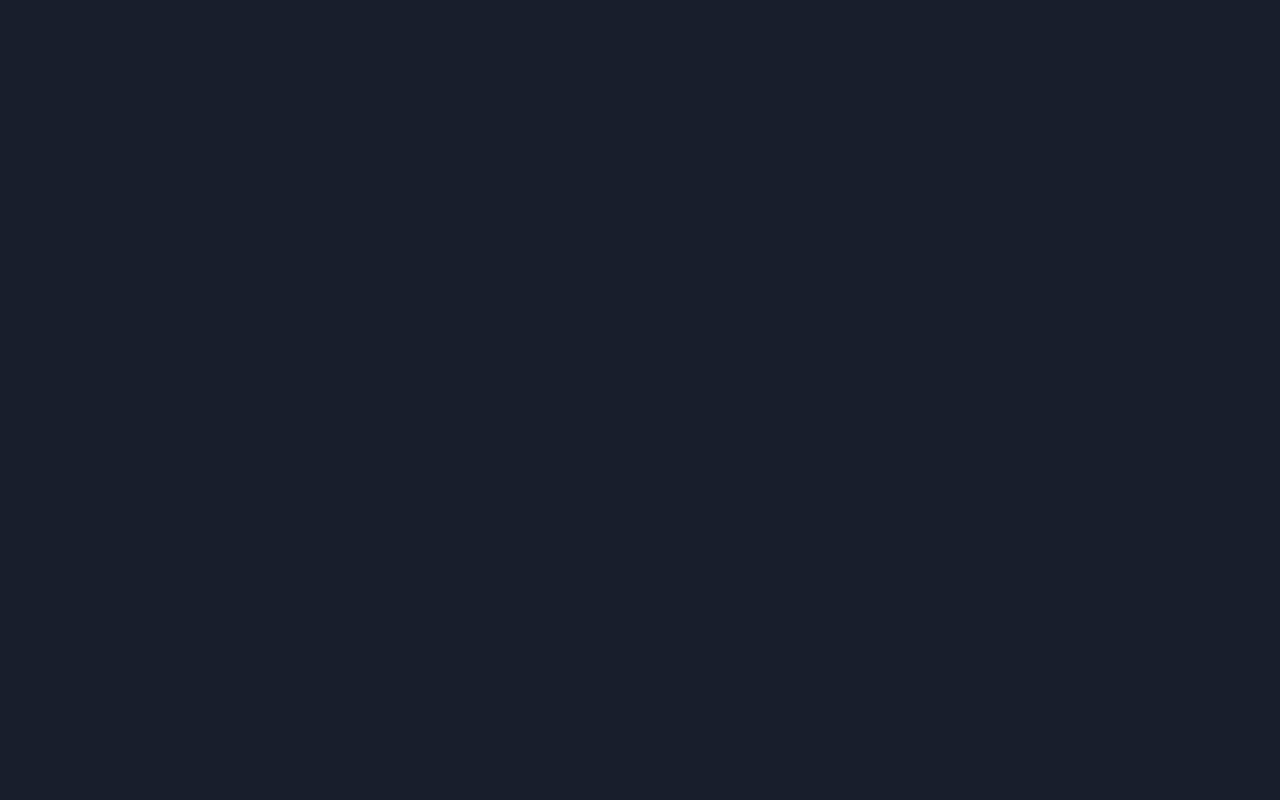
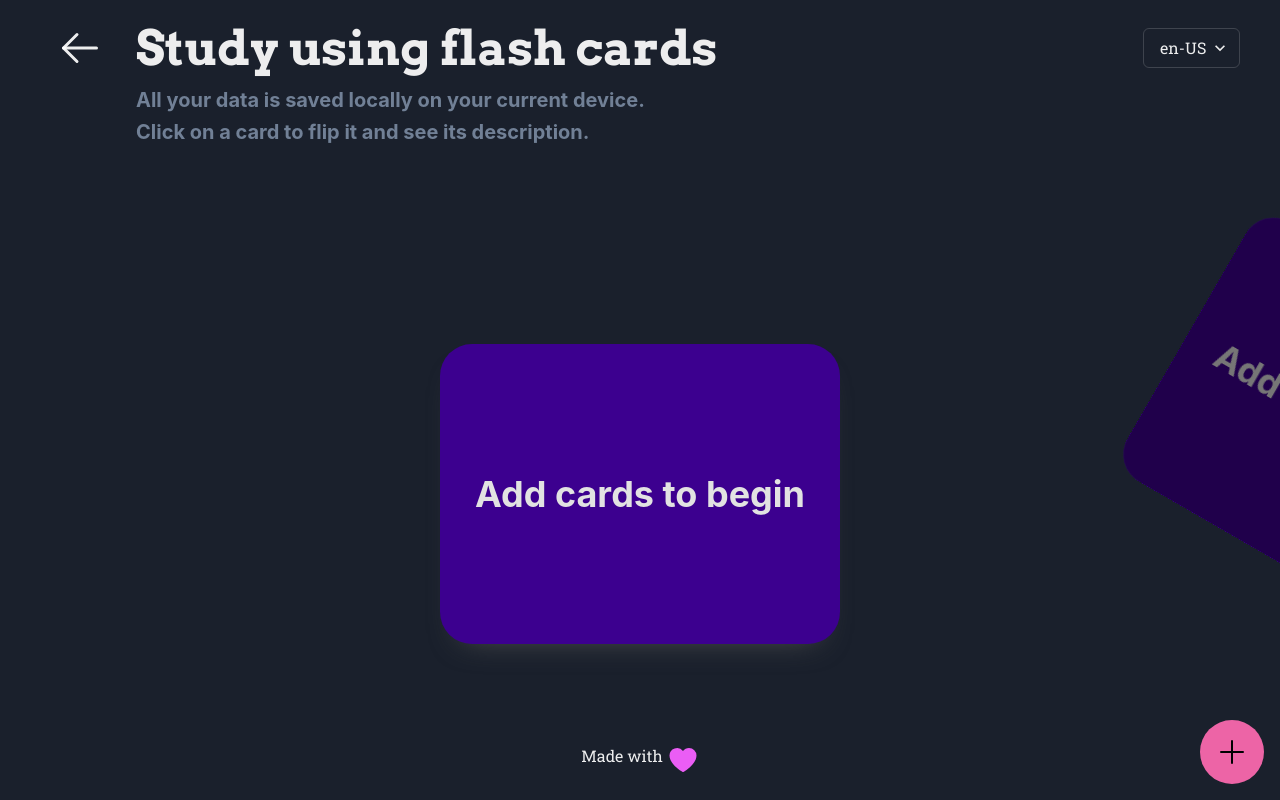
Before and after one commit to Shoonkey/portfolio-v1, a Next.js app: page /flash-card-app in a window 1280 px wide. Built offline with nearby package versions, Linux system fonts and the light colour scheme; a web font is replaced by a local one.

Commit message:
chore(flash-cards): added project back

```diff
--- a/src/pages/flash-card-app/index.tsx
+++ b/src/pages/flash-card-app/index.tsx
@@ -1,8 +1,7 @@
-// import FlashCardApp from "../../projects/flash-card-app";
+import FlashCardApp from "../../projects/flash-card-app";
 
 function FlashCardProject() {
-  return null;
-  // return <FlashCardApp />;
+  return <FlashCardApp />;
 }
 
 export default FlashCardProject;
--- a/src/pages/index.tsx
+++ b/src/pages/index.tsx
@@ -89,13 +89,13 @@ const Home: NextPage = () => {
             githubLink="https://github.com/Shoonkey/portfolio/tree/main/src/projects/music-theory"
             imageSource="/music-theory-quiz.png"
           />
-          {/* <Project
+          <Project
             type="website"
             name={i18n.content.home.projects.flashCardApp.title}
             link="/flash-card-app"
             githubLink="https://github.com/Shoonkey/portfolio/tree/main/src/projects/flash-card-app"
             imageSource="/flash-cards.png"
-          /> */}
+          />
           <Project
             type="bot"
             name={i18n.content.home.projects.ordis.title}
```
